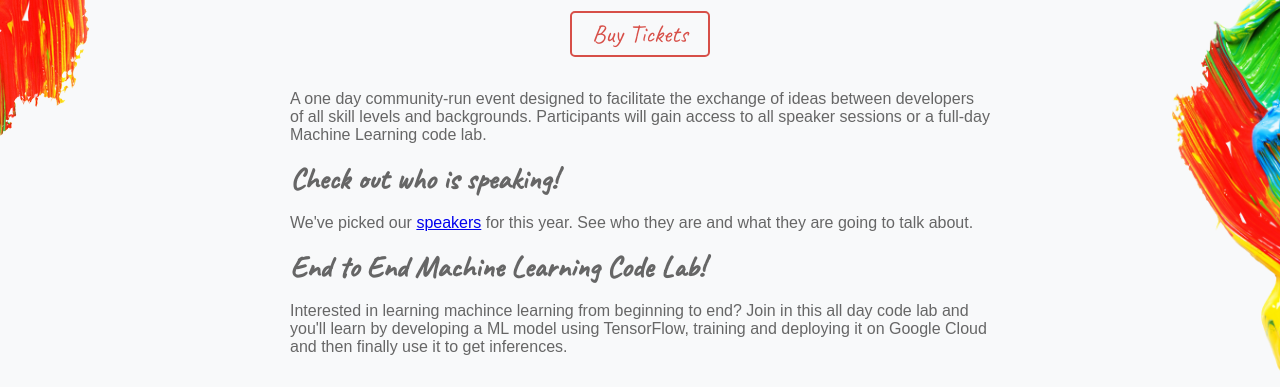
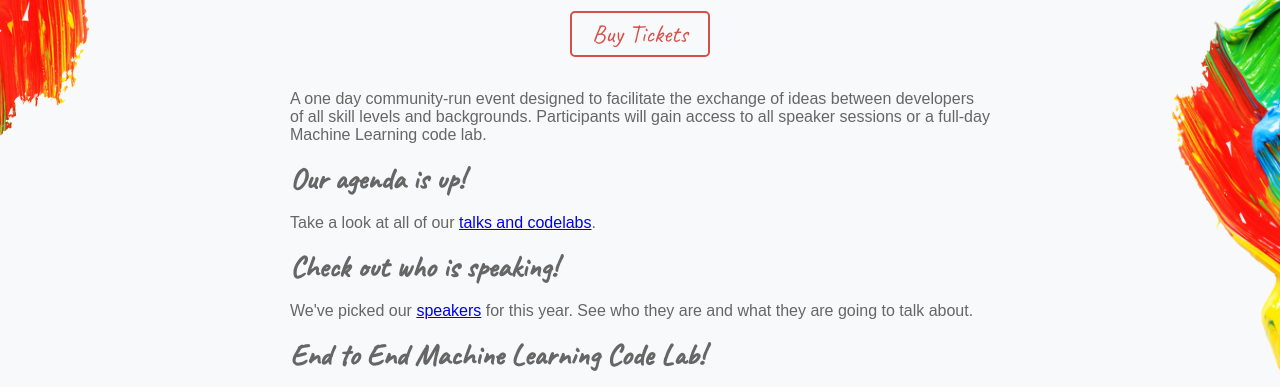
Before and after one commit to amaclean2/DevFest, a website: page public/index.html in a window 1280 px wide. Shown: the part 603-990 px from the top of the page. Drawn offline with Linux system fonts and the light colour scheme.

Commit message:
add agenda to index

```diff
--- a/public/index.html
+++ b/public/index.html
@@ -38,6 +38,9 @@
             <div class="content-text">
                 <p>A one day community-run event designed to facilitate the exchange of ideas between developers of all skill levels and backgrounds. Participants will gain access to all speaker sessions or a full-day Machine Learning code lab.</p>
 
+                <h2>Our agenda is up!</h2>
+                <p>Take a look at all of our <a href="/html/agenda.htlm">talks and codelabs</a>.</p>
+
                 <h2>Check out who is speaking!</h2>
                 <p>We've picked our <a href="/html/speakers.html">speakers</a> for this year. See who they are and what they are going to talk about.</p>
 
```
